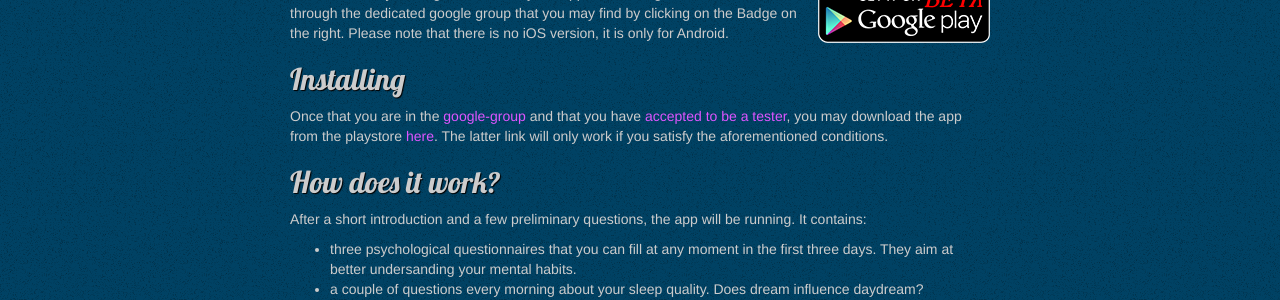
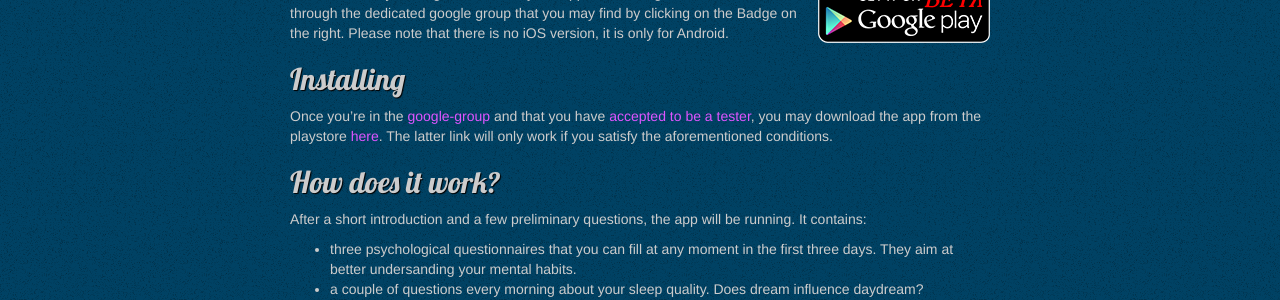
Before and after one commit to daydreaming-experiment/daydreaming-the-app.net, a Jekyll site: the page built from app/index.md, in a window 1280 px wide. Shown: the part 263-563 px from the top of the page. Built offline with Jekyll 4.4.1, drawn with Linux system fonts in a browser that asks for light colours; Markdown is read by kramdown in place of the engine named in the settings; comment, search, counter and statistics services are not loaded.

Commit message:
Phrasing

```diff
--- a/app/index.md
+++ b/app/index.md
@@ -19,7 +19,7 @@ We are currently looking for users to try the application. Registration can be d
 
 ## Installing
 
-Once that you are in the [google-group](https://groups.google.com/forum/#!forum/daydreaming-beta-testers) and that you have [accepted to be a tester](https://play.google.com/apps/testing/com.brainydroid.daydreaming), you may download the app from the playstore [here](https://play.google.com/store/apps/details?id=com.brainydroid.daydreaming). The latter link will only work if you satisfy the aforementioned conditions.
+Once you're in the [google-group](https://groups.google.com/forum/#!forum/daydreaming-beta-testers) and that you have [accepted to be a tester](https://play.google.com/apps/testing/com.brainydroid.daydreaming), you may download the app from the playstore [here](https://play.google.com/store/apps/details?id=com.brainydroid.daydreaming). The latter link will only work if you satisfy the aforementioned conditions.
 
 ## How does it work?
 
```
